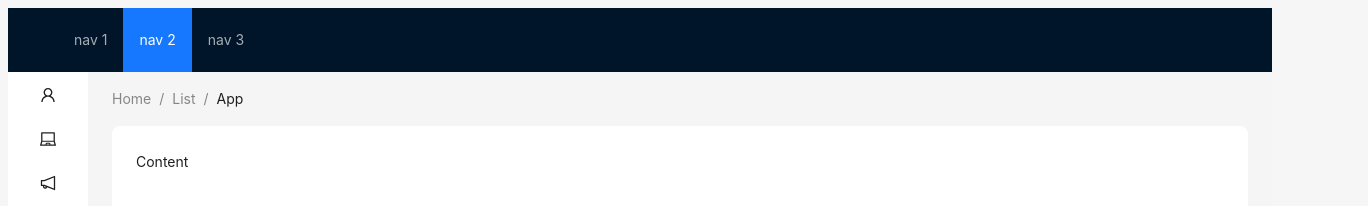
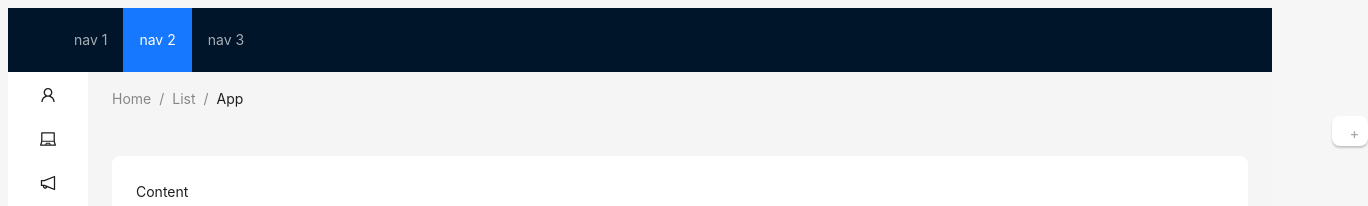
Before and after one commit to Thryonix/PyHub2, a React (Vite) app: page / in a window 1280 px wide. Shown: the top 206 px of the page, 1368 px wide, since content can reach past the window. Built offline with nearby package versions, Linux system fonts and the light colour scheme; what @gandi-ide/gandi-ui would draw is missing.

Commit message:
添加项目按钮

```diff
--- a/src/components/Home/index.css
+++ b/src/components/Home/index.css
@@ -24,3 +24,13 @@
   background: var(--colorBgContainer);
   border-radius: var(--borderRadiusLG);
 }
+
+.AddProject{
+  height: 30px;
+  width: 30px;
+}
+
+.ManageProjects{
+  height: 30px;
+  width: 30px;
+}
--- a/src/components/Home/index.tsx
+++ b/src/components/Home/index.tsx
@@ -1,11 +1,11 @@
-import React from "react";
+import React, { useState } from "react";
 import {
   LaptopOutlined,
   NotificationOutlined,
   UserOutlined,
 } from "@ant-design/icons";
 import type { MenuProps } from "antd";
-import { Breadcrumb, Layout, Menu, theme } from "antd";
+import { Breadcrumb, Layout, Menu, theme, Modal, Button } from "antd";
 import "./index.css"; // 引入CSS文件
 
 const { Header, Content, Sider } = Layout;
@@ -33,6 +33,19 @@ const Home: React.FC = () => {
   const {
     token: { colorBgContainer, borderRadiusLG },
   } = theme.useToken();
+
+  // 状态管理：控制面板的显示和隐藏
+  const [isPanelVisible, setIsPanelVisible] = useState(false);
+
+  // 显示面板
+  const showPanel = () => {
+    setIsPanelVisible(true);
+  };
+
+  // 隐藏面板
+  const hidePanel = () => {
+    setIsPanelVisible(false);
+  };
 
   return (
     <>
@@ -62,6 +75,55 @@ const Home: React.FC = () => {
               items={[{ title: "Home" }, { title: "List" }, { title: "App" }]}
               className="breadcrumb"
             />
+            <div>
+              {/* 添加项目按钮 */}
+              <div
+                className="AddProject"
+                style={{ position: "relative", right: -1220, top: -10, width: "30px" }}
+              >
+                <button
+                  className="AddProject"
+                  style={{ color: "darkgray", background: "white" }}
+                  onClick={showPanel} // 点击按钮显示面板
+                >
+                  +
+                </button>
+              </div>
+
+              {/* 弹出面板 */}
+              <Modal
+                    open={isPanelVisible}
+                    onCancel={hidePanel}
+                    footer={null}
+                    closable={false}
+                    maskClosable
+                    centered
+                    width={600}
+                    styles={{
+                      body: { padding: 0, borderRadius: "8px", overflow: "hidden" }, // 设置圆角和 overflow
+                      mask: { backgroundColor: "rgba(0, 0, 0, 0.5)" },
+                    }}
+                  >
+                    <div style={{ padding: "24px", background: "white" }}>
+                      <h2>添加项目</h2>
+                      {/* 虚线框 */}
+                      <div
+                        style={{
+                          border: "2px dashed #ccc", // 设置虚线边框
+                          padding: "16px", // 内边距
+                          borderRadius: "8px", // 圆角
+                          textAlign: "center", // 文字居中
+                          color: "#999", // 文字颜色
+                        }}
+                      >
+                        <p>添加新的项目</p>
+                      </div>
+                      <Button type="primary" onClick={hidePanel}>
+                        关闭
+                      </Button>
+                    </div>
+              </Modal>
+            </div>
             <Content
               className="content"
               style={{
```
